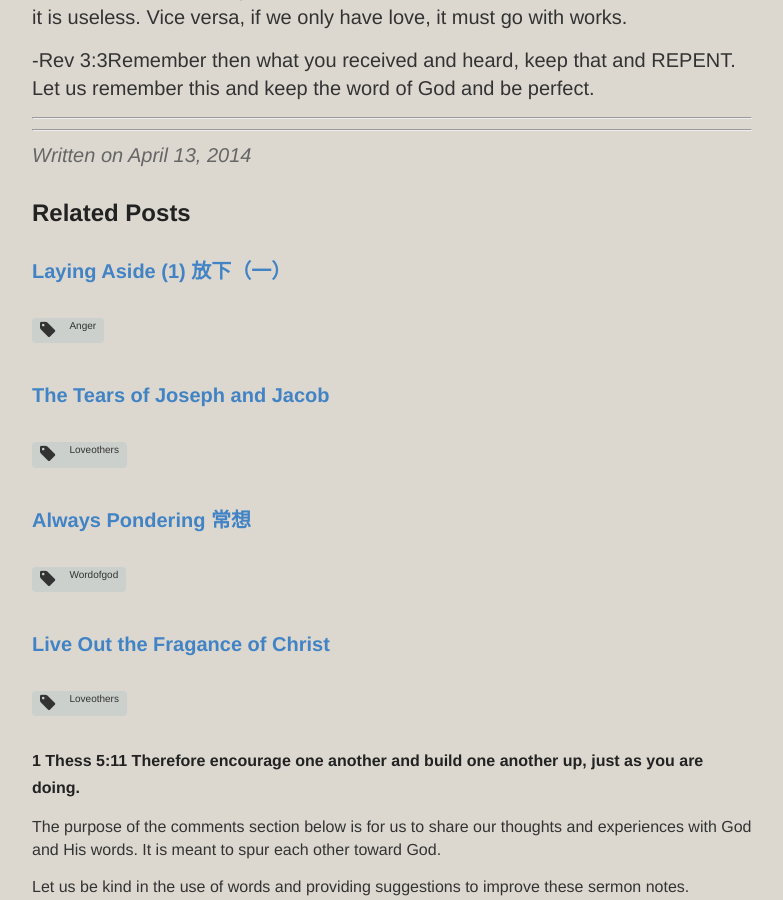
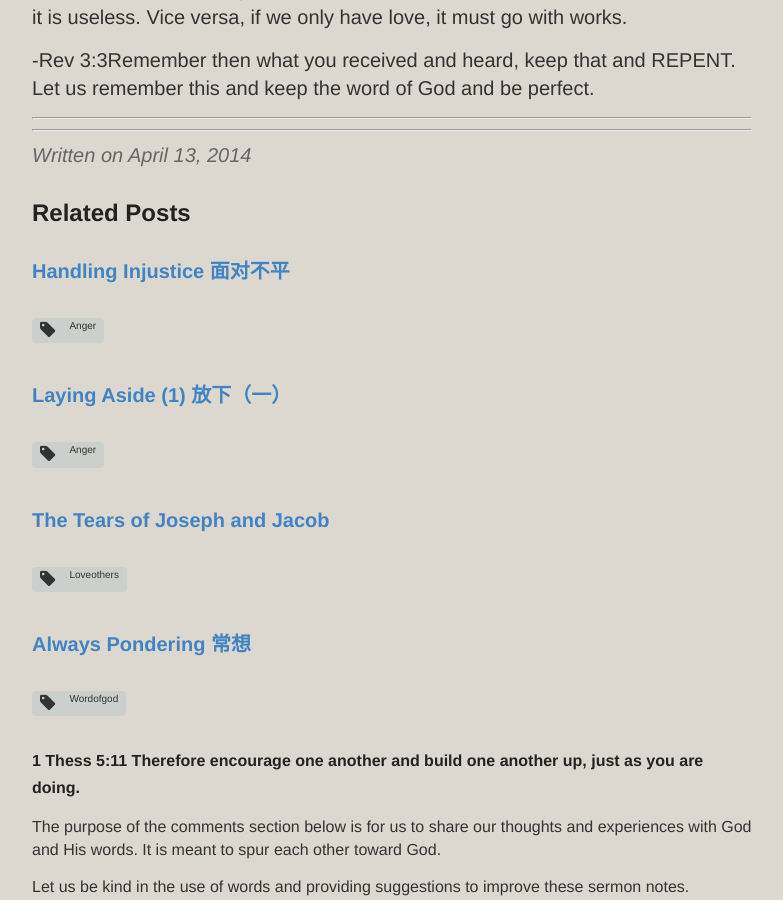
Before and after one commit to catchupTJC/catchuptjc.github.io, a Jekyll site: the page built from _posts/2014-04-13-Observe the Perfect Word.md, in a window 1280 px wide and 900 px high, scrolled down 2363 px. Shown: the whole window, without its empty margins (248-1031 px from the left). Built offline with Jekyll 4.4.1, drawn with Linux system fonts in a browser that asks for light colours; nearby versions of some CDN libraries; comment, search, counter and statistics services are not loaded.

Commit message:
Update 2019-02-02-HandlingInjustice.md

```diff
--- a/_posts/2019-02-02-HandlingInjustice.md
+++ b/_posts/2019-02-02-HandlingInjustice.md
@@ -1,8 +1,8 @@
 ---
 layout: post
 title: Handling Injustice 面对不平
-category: Sermon(SG)2019
-tags: [Justice,Revenge]
+category: sermon(SG)2019
+tags: [godisupthere,anger]
 hymns: [333,485]
 ---
 
```
